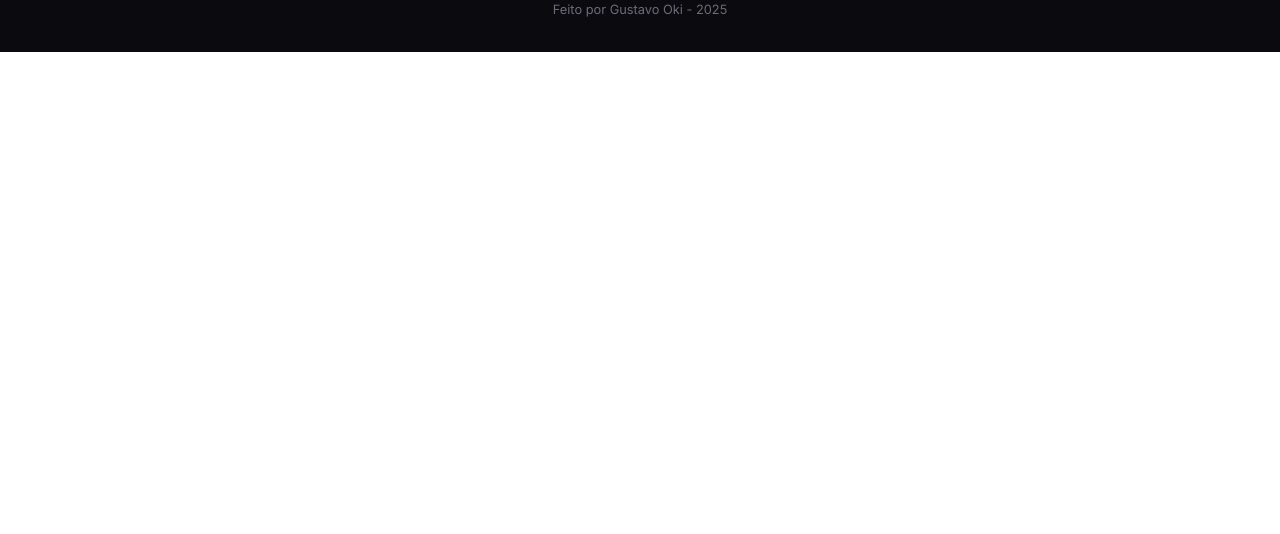
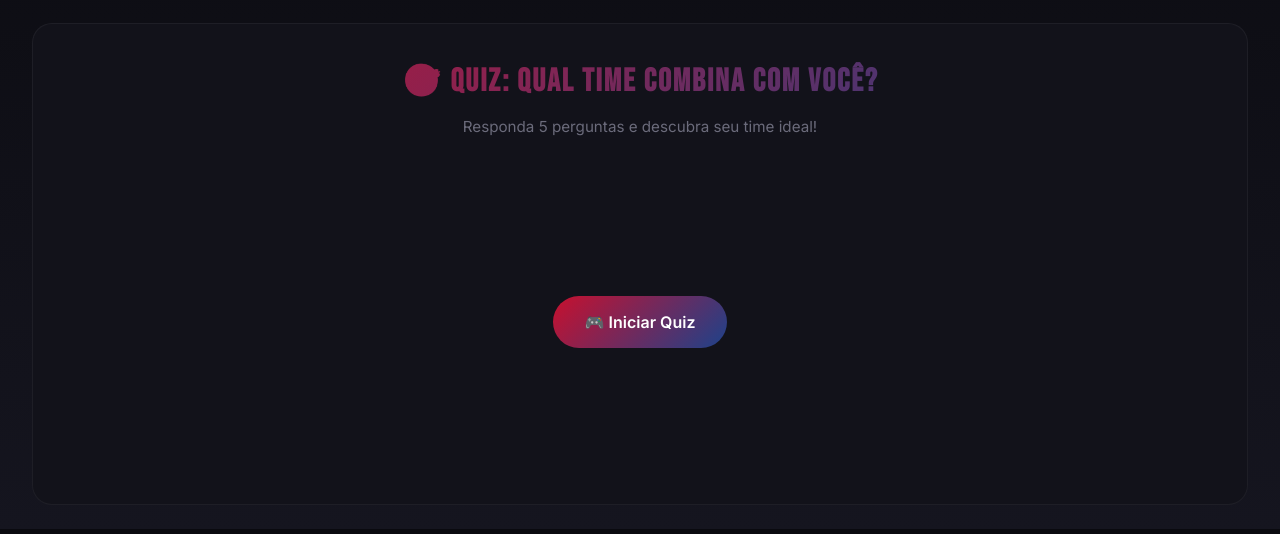
Before and after one commit to GustOki/NBAWiki, a plain HTML site: page index.html in a window 1280 px wide. Shown: the part 1071-1605 px from the top of the page. Before the commit the page ends 1123 px from the top, so only its background shows below. Drawn offline with Linux system fonts and the light colour scheme.

Commit message:
UPDATE implementação de quiz, favoritos e linha do tempo

```diff
--- a/index.html
+++ b/index.html
@@ -3,21 +3,19 @@
 <head>
     <meta charset="UTF-8">
     <meta name="viewport" content="width=device-width, initial-scale=1.0">
-    <meta name="description" content="NBAWiki - Conheça todos os times da NBA, suas histórias, títulos e encontre seu time para torcer! Agora com chat inteligente powered by Google Gemini.">
+    <meta name="description" content="NBAWiki - Conheça todos os times da NBA, suas histórias, títulos e encontre seu time para torcer!">
     <meta name="theme-color" content="#0a0a0f">
 
     <meta property="og:title" content="NBAWiki - Guia completo dos times da NBA">
-    <meta property="og:description" content="Explore todos os 30 times da NBA, compare estatísticas e encontre seu time para torcer! Chat IA com Google Gemini.">
+    <meta property="og:description" content="Explore todos os 30 times da NBA, compare estatísticas e encontre seu time para torcer!">
     <meta property="og:type" content="website">
 
     <link rel="preconnect" href="https://fonts.googleapis.com">
     <link rel="preconnect" href="https://fonts.gstatic.com" crossorigin>
+
     <link rel="stylesheet" href="style.css">
-    <link rel="stylesheet" href="gemini-chat.css">
-
-    <title>NBAWiki - Guia dos Times da NBA com IA</title>
+    <title>NBAWiki - Guia dos Times da NBA</title>
 </head>
-
 <body>
     <header>
         <div class="header-content">
@@ -31,9 +29,12 @@
         </div>
     </header>
 
+
     <main>
         <section class="card-container" aria-label="Lista de times da NBA">
+
         </section>
+
     </main>
 
     <footer class="footer">
@@ -56,7 +57,7 @@
             </li>
         </ul>
         <p style="text-align:center; margin-top:1rem; color:var(--text-muted); font-size:0.8rem;">
-            Feito por Gustavo Oki - 2025
+            Feito por Gustavo Oki
         </p>
     </footer>
 
--- a/script.js
+++ b/script.js
@@ -275,7 +275,6 @@ function mostrarFavoritos() {
   const timesFavoritos = dados.filter(d => favoritos.includes(d.nome));
   renderCards(timesFavoritos);
 
-  // Adiciona botão voltar
   const btnVoltar = document.getElementById("btn-voltar-todos");
   if (!btnVoltar) criarBotaoVoltar();
 }
@@ -291,6 +290,8 @@ function criarTimelineSection() {
   if (document.getElementById("timeline-section")) return;
 
   const main = document.querySelector("main");
+  if (!main) return;
+
   const section = document.createElement("section");
   section.id = "timeline-section";
   section.className = "feature-section";
@@ -308,7 +309,12 @@ function criarTimelineSection() {
     <div id="timeline-content" class="timeline-content"></div>
   `;
 
-  main?.insertBefore(section, cardContainer.parentElement);
+  const cardContainer = main.querySelector(".card-container");
+  if (cardContainer) {
+    main.insertBefore(section, cardContainer);
+  } else {
+    main.appendChild(section);
+  }
 
   let anoAtual = 2024;
   const campeoesPorAno = gerarCampeoesPorAno();
@@ -384,6 +390,8 @@ function criarQuizSection() {
   if (document.getElementById("quiz-section")) return;
 
   const main = document.querySelector("main");
+  if (!main) return;
+
   const section = document.createElement("section");
   section.id = "quiz-section";
   section.className = "feature-section";
@@ -398,7 +406,12 @@ function criarQuizSection() {
     </div>
   `;
 
-  main?.insertBefore(section, cardContainer.parentElement);
+  const cardContainer = main.querySelector(".card-container");
+  if (cardContainer) {
+    main.insertBefore(section, cardContainer);
+  } else {
+    main.appendChild(section);
+  }
 
   document.getElementById("btn-iniciar-quiz")?.addEventListener("click", iniciarQuiz);
 }
```
